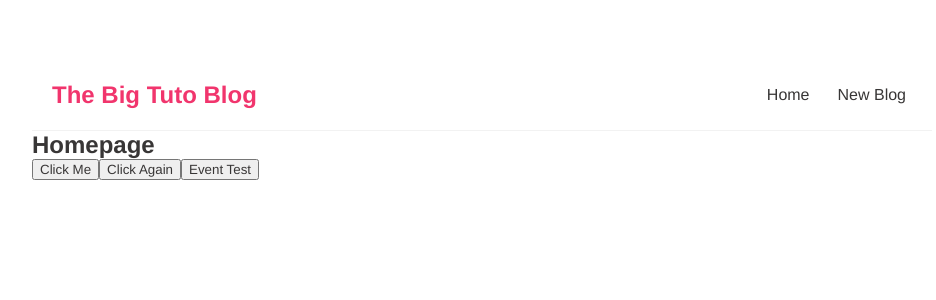
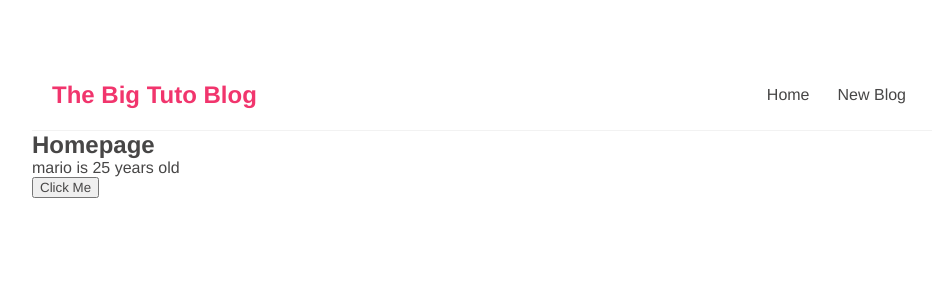
Before and after one commit to gabusdev/Simple-blog, a React (Create React App) app: page / in a window 1280 px wide. Shown: the top 300 px of the page, without its empty margins (158-1094 px from the left). Built offline with nearby package versions, Linux system fonts and the light colour scheme.

Commit message:
Se aprendio a trabajar con el state de React

```diff
--- a/src/Home.tsx
+++ b/src/Home.tsx
@@ -1,27 +1,25 @@
-import { FunctionComponent, MouseEvent } from "react";
+import { FunctionComponent, useState } from "react";
 
 interface HomeProps {}
 
-const handleClick = () => {
-  console.log("Hello World");
-};
+const Home: FunctionComponent<HomeProps> = () => {
+  // let name = "mario"; //Con esta definicion la variable se cambia pero no se refleja en el DOM
+  const [name, setName] = useState("mario");
+  const [age, setAge] = useState(25);
 
-const handleAgain = (name: string) => {
-  console.log(`Hello Mr.${name}`);
-};
+  const handleClick = () => {
+    // name = "luigi";
+    setName("luigi");
+    setAge(30);
+  };
 
-const handleEventTest = (t: string, e: any) => {
-  console.log(`El valor de t es ${t} y\nLa un dato es: ${e.timeStamp}`);
-  console.log(typeof e);
-};
-
-const Home: FunctionComponent<HomeProps> = () => {
   return (
     <div className='home'>
       <h2>Homepage</h2>
+      <p>
+        {name} is {age} years old
+      </p>
       <button onClick={handleClick}>Click Me</button>
-      <button onClick={() => handleAgain("John")}>Click Again</button>
-      <button onClick={(e) => handleEventTest("test", e)}>Event Test</button>
     </div>
   );
 };
--- a/src/index.css
+++ b/src/index.css
@@ -2,7 +2,7 @@
 * {
   margin: 0;
   font-family: "Franklin Gothic Medium", "Arial Narrow", Arial, sans-serif;
-  color: rgb(56, 54, 54);
+  color: rgb(71, 70, 70);
 }
 .navbar {
   padding: 20px;
```
